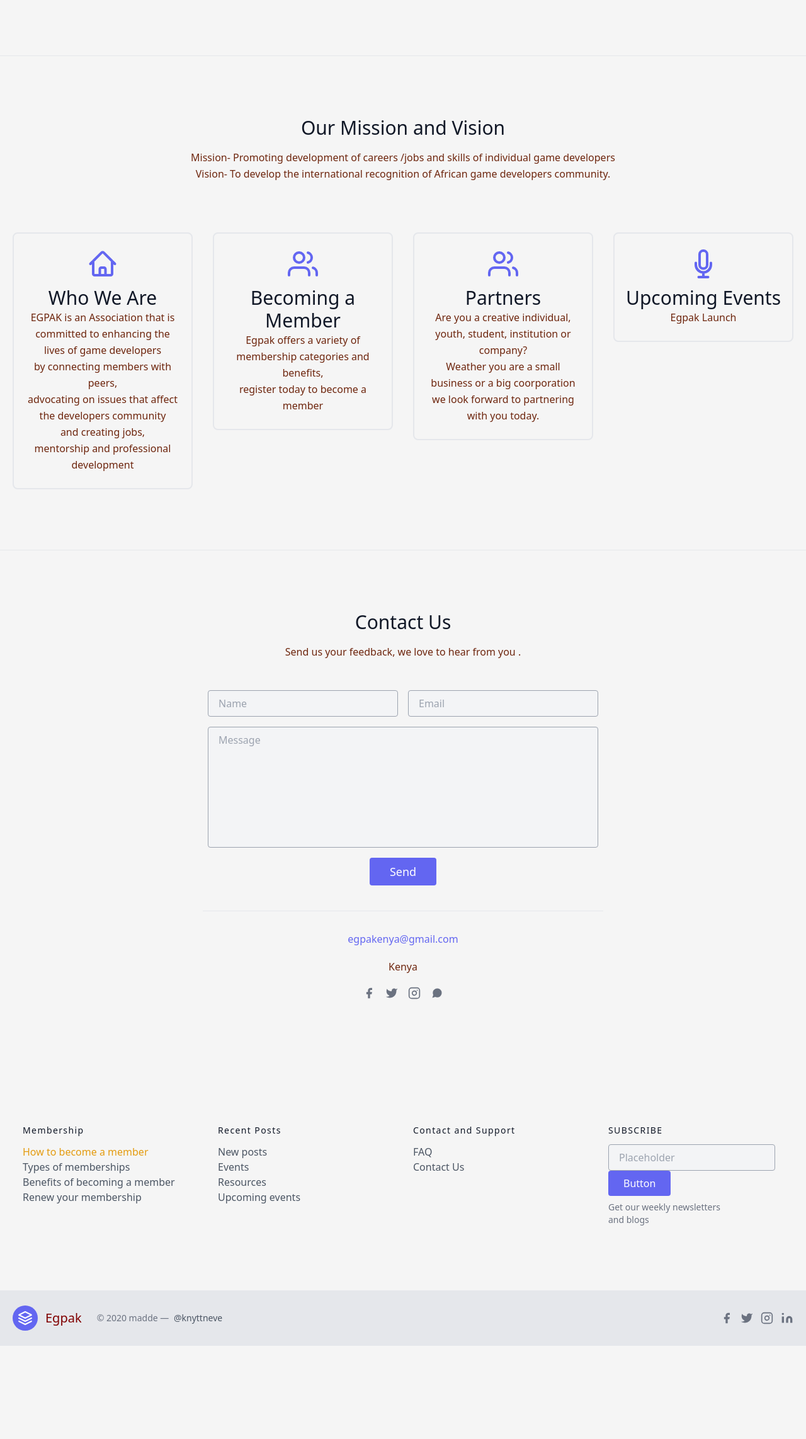
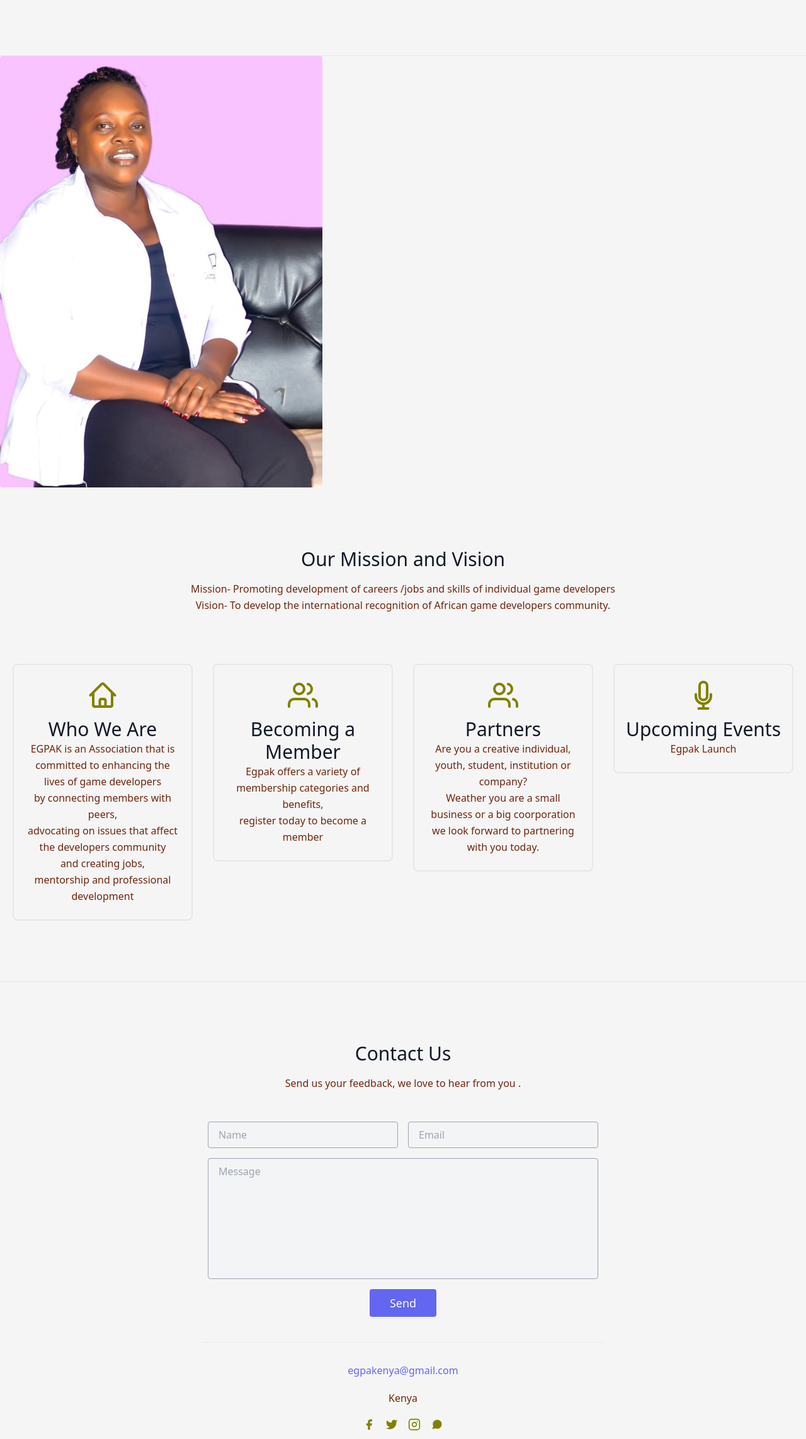
Before and after one commit to Winniecheryl/Website, a plain HTML site: page index.html in a window 1280 px wide. Shown: the part 512-2797 px from the top of the page at 63% size. Before the commit the page ends 2649 px from the top, so only its background shows below. Drawn offline with nearby package versions, Linux system fonts and the light colour scheme.

Commit message:
Morning moods

```diff
--- a/index.html
+++ b/index.html
@@ -58,6 +58,11 @@
 </section>
 <hr>
 <section class="text-gray-700 body-font">
+</div>
+<div class="lg:max-w-lg lg:w-full md:w-1/2 w-5/6">
+    <img class= "object-cover object-center rounded" alt="hero" src="cate.jpeg">
+</div>
+</div>
     <div class="container px-5 py-24 mx-auto">
         <div class="flex flex-col text-center w-full mb-20">
             <h1 class="sm:text-3xl text-2xl font-medium title-font mb-4 text-gray-900">Our Mission and Vision
@@ -275,10 +280,7 @@
                 </svg>
                 <span class="ml-3 text-xl">Egpak</span>
             </a>
-            <p class="text-sm text-gray-500 sm:ml-6 sm:mt-0 mt-4">© 2020 madde —
-                <a href="https://twitter.com/knyttneve" rel="noopener noreferrer" class="text-gray-600 ml-1"
-                    target="_blank">@knyttneve</a>
-            </p>
+
             <span class="inline-flex sm:ml-auto sm:mt-0 mt-4 justify-center sm:justify-start">
                 <a class="text-gray-500">
                     <svg fill="currentColor" stroke-linecap="round" stroke-linejoin="round" stroke-width="2"
--- a/style.css
+++ b/style.css
@@ -24,3 +24,12 @@ span{
 button{
     color: rgb(128, 128, 0);
 }
+svg{
+    color: rgb(128, 128, 0);
+}
+path{
+    color: rgb(128, 128, 0);
+}
+circle{
+    color: rgb(128, 128, 0);
+}
```
Also changed, not shown: Cate.jpeg (added), 5 other files.
